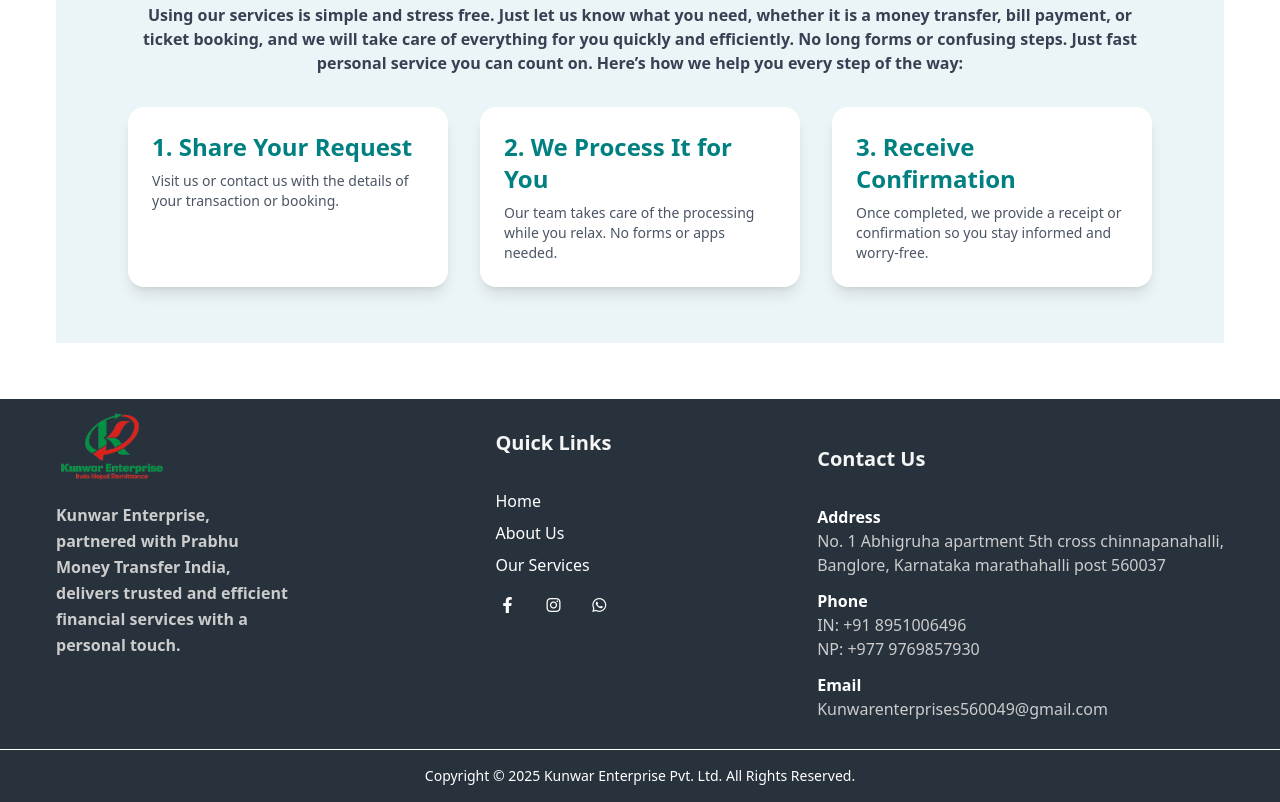
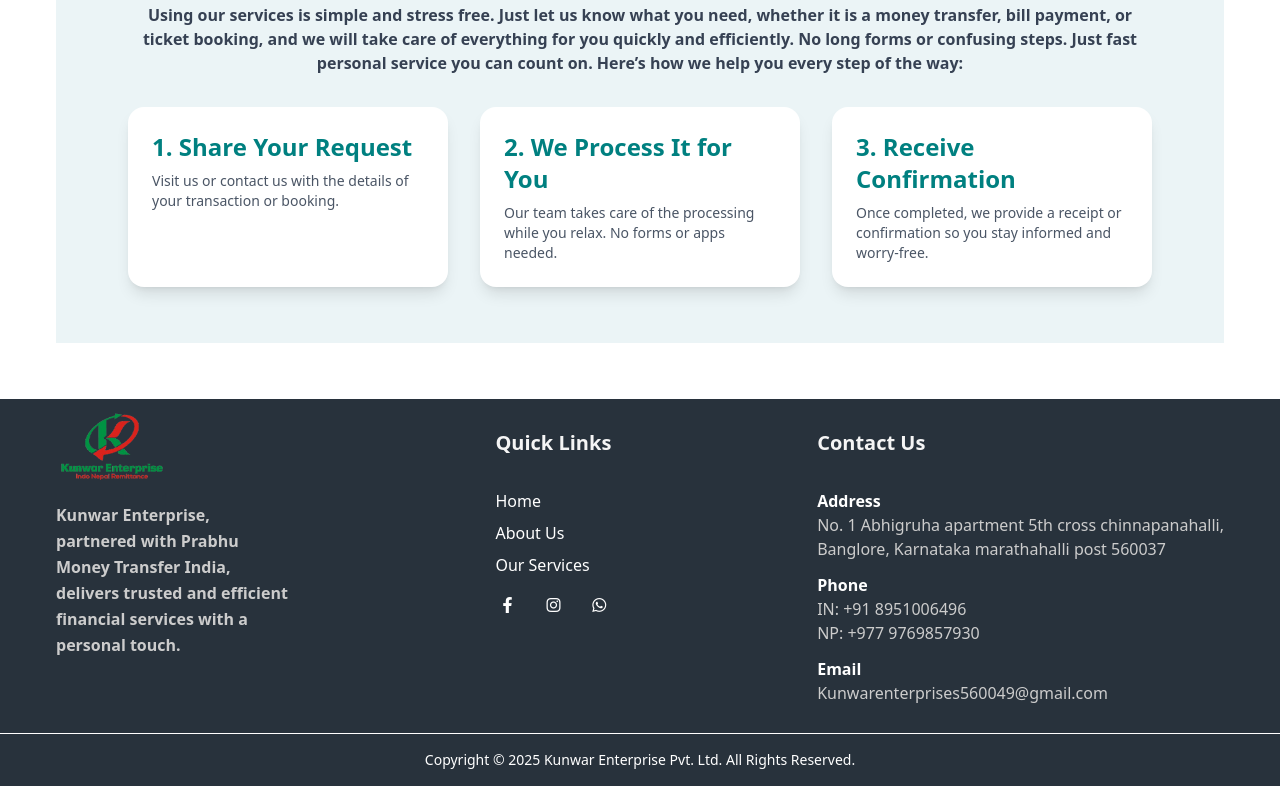
Before and after one commit to nycwy/Kunwar_Enterprise, a website: page index.html in a window 1280 px wide. Shown: the part 2810-3612 px from the top of the page. Drawn offline with nearby package versions, Linux system fonts and the light colour scheme.

Commit message:
small update at contact us section

```diff
--- a/index.html
+++ b/index.html
@@ -232,7 +232,7 @@
         </div>
 
 
-        <div id="contact_us" class="mt-8">
+        <div id="contact_us" class="mt-4">
             <h2 class=" mt-1.5 text-xl font-bold text-[#f5f5f5] md:mb-8 mb-4">Contact Us</h2>
             <div>
                 <h2 class="font-semibold">Address</h2>
```
